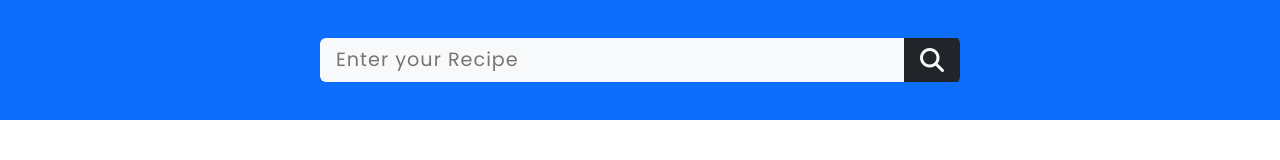
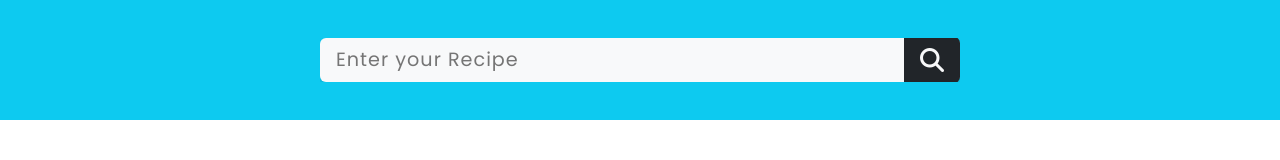
Before and after one commit to mohamed-abdelhakeem/Food_Recipes, a plain HTML site: page index.html in a window 1280 px wide. Drawn offline with Linux system fonts and the light colour scheme.

Commit message:
console and bg and scrolbar

```diff
--- a/css/style.css
+++ b/css/style.css
@@ -15,7 +15,7 @@ input:focus {
 
 ::-webkit-scrollbar {
   width: 10px;
-  background-color: #222;
+  background-color: #555;
 }
 
 ::-webkit-scrollbar-thumb {
--- a/index.html
+++ b/index.html
@@ -21,7 +21,7 @@
     <link rel="stylesheet" href="css/style.css" />
   </head>
   <body>
-    <div class="search-box bg-primary w-100 d-flex">
+    <div class="search-box bg-info w-100 d-flex">
       <div class="w-50">
         <input
           type="text"
--- a/js/main.js
+++ b/js/main.js
@@ -77,3 +77,5 @@ resultDiv.addEventListener("click", (e) => {
     resultDiv.classList.add("hide");
   }
 });
+
+console.log("Hi from Git")
```
